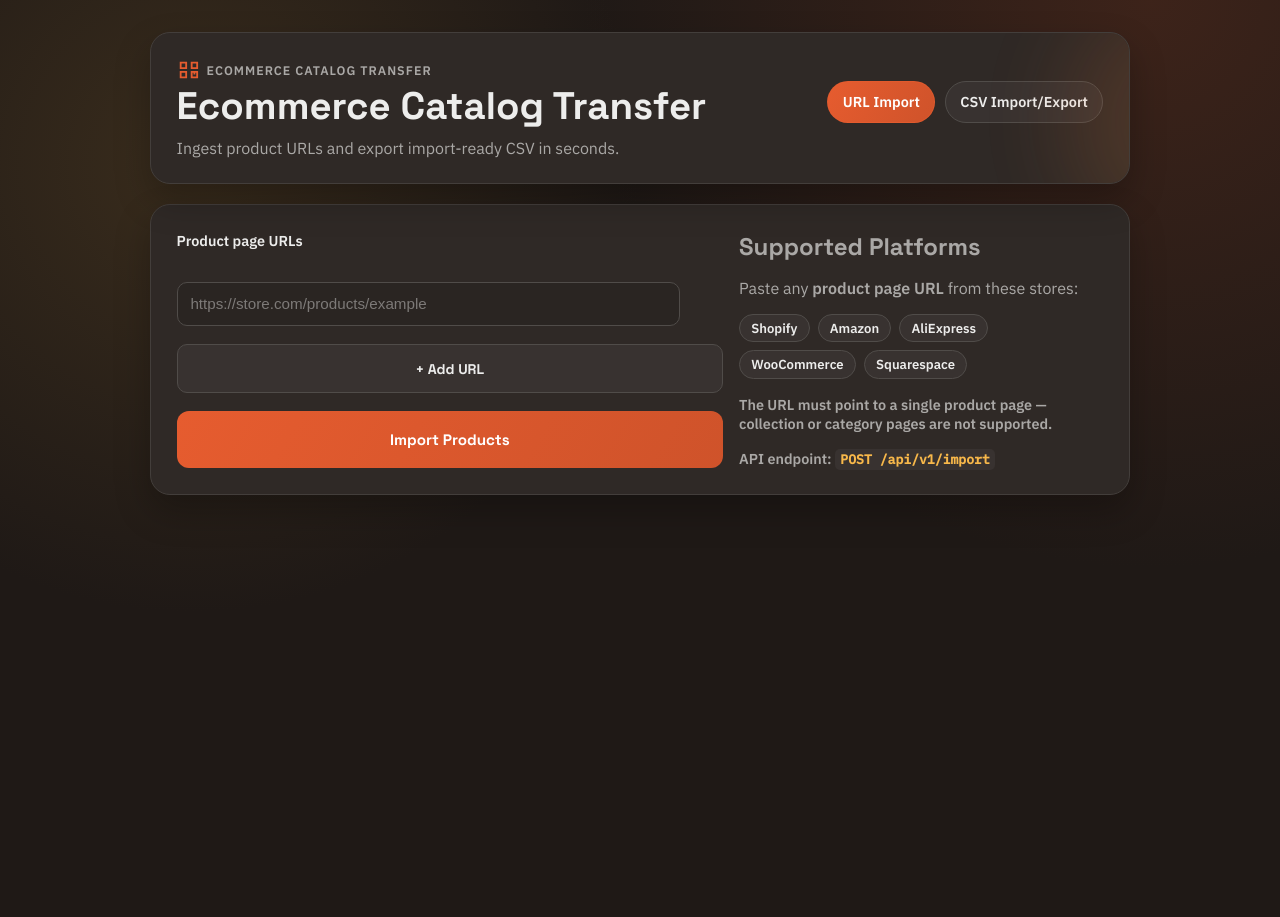
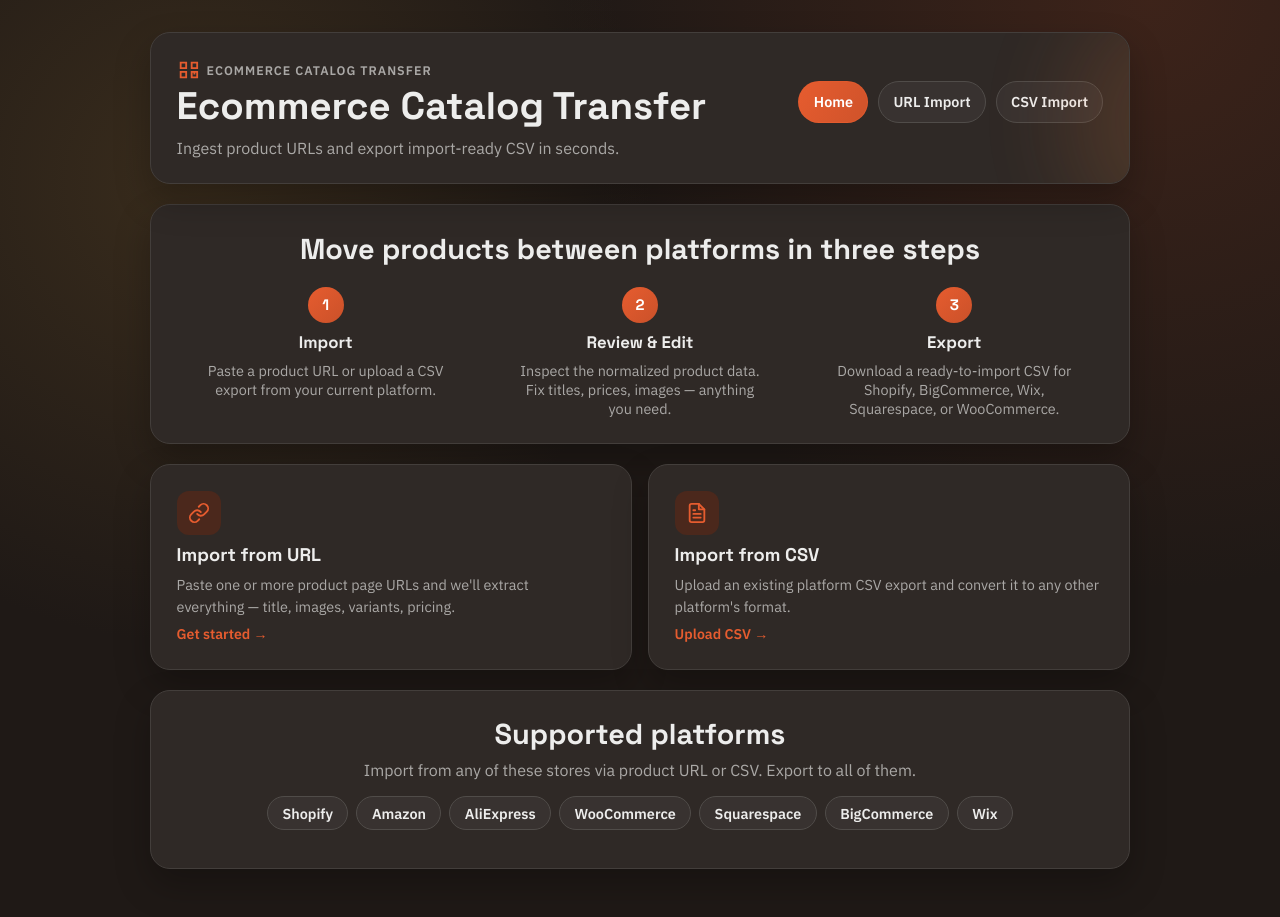
Before and after one commit to walkidni/shelfshift, a FastAPI app: page / in a window 1280 px wide. Before the commit the page ends 495 px from the top, so only its background shows below. Run offline with FastAPI, Linux system fonts and the light colour scheme.

Commit message:
feat(ui): add landing page, move URL import to /url

```diff
--- a/app/web/static/styles.css
+++ b/app/web/static/styles.css
@@ -808,6 +808,142 @@ code {
 }
 
 /* ================================================================
+   Landing page
+   ================================================================ */
+.landing-heading {
+  font-family: "Space Grotesk", sans-serif;
+  font-size: clamp(1.3rem, 2.4vw, 1.8rem);
+  text-align: center;
+  margin: 0 0 var(--sp-sm);
+}
+
+.landing-subtitle {
+  text-align: center;
+  color: var(--text-secondary);
+  margin: 0 0 var(--sp-lg);
+}
+
+/* Steps */
+.landing-value {
+  text-align: center;
+}
+
+.steps {
+  display: grid;
+  grid-template-columns: repeat(3, 1fr);
+  gap: var(--sp-lg);
+  margin-top: var(--sp-xl);
+}
+
+.step {
+  display: flex;
+  flex-direction: column;
+  align-items: center;
+  gap: var(--sp-sm);
+}
+
+.step-number {
+  display: inline-flex;
+  align-items: center;
+  justify-content: center;
+  width: 36px;
+  height: 36px;
+  border-radius: 999px;
+  font-family: "Space Grotesk", sans-serif;
+  font-weight: 700;
+  font-size: 0.95rem;
+  color: var(--text-on-primary);
+  background: linear-gradient(135deg, var(--brand-primary), color-mix(in srgb, var(--brand-primary), black 12%));
+}
+
+.step h3 {
+  font-family: "Space Grotesk", sans-serif;
+  margin: 0;
+  font-size: 1.05rem;
+}
+
+.step p {
+  margin: 0;
+  color: var(--text-secondary);
+  font-size: 0.9rem;
+  max-width: 28ch;
+}
+
+/* CTA cards */
+.landing-cards {
+  display: grid;
+  grid-template-columns: 1fr 1fr;
+  gap: var(--sp-lg);
+}
+
+.landing-card {
+  display: flex;
+  flex-direction: column;
+  align-items: flex-start;
+  gap: var(--sp-sm);
+  text-decoration: none;
+  color: var(--text-primary);
+  transition: transform 160ms ease, border-color 160ms ease, box-shadow 160ms ease;
+  cursor: pointer;
+}
+
+.landing-card:hover {
+  transform: translateY(-3px);
+  border-color: color-mix(in srgb, var(--brand-primary), transparent 40%);
+  box-shadow: 0 20px 40px rgba(0, 0, 0, 0.3);
+}
+
+.landing-card-icon {
+  display: flex;
+  align-items: center;
+  justify-content: center;
+  width: 44px;
+  height: 44px;
+  border-radius: 12px;
+  background: color-mix(in srgb, var(--brand-primary), var(--brand-ink) 78%);
+  color: var(--brand-primary);
+}
+
+.landing-card-icon svg {
+  width: 22px;
+  height: 22px;
+}
+
+.landing-card h3 {
+  font-family: "Space Grotesk", sans-serif;
+  margin: 0;
+  font-size: 1.15rem;
+}
+
+.landing-card p {
+  margin: 0;
+  color: var(--text-secondary);
+  font-size: 0.9rem;
+  line-height: 1.5;
+}
+
+.landing-card-cta {
+  margin-top: auto;
+  font-weight: 700;
+  font-size: 0.88rem;
+  color: var(--brand-primary);
+}
+
+/* Platforms section */
+.landing-platforms {
+  text-align: center;
+}
+
+.platform-tags--lg {
+  justify-content: center;
+}
+
+.platform-tags--lg .platform-tag {
+  padding: 0.4rem 0.9rem;
+  font-size: 0.9rem;
+}
+
+/* ================================================================
    Import error list
    ================================================================ */
 .import-error-list {
@@ -877,4 +1013,14 @@ code {
   .batch-product-summary {
     flex-wrap: wrap;
   }
+
+  /* Landing page mobile */
+  .steps {
+    grid-template-columns: 1fr;
+    gap: var(--sp-xl);
+  }
+
+  .landing-cards {
+    grid-template-columns: 1fr;
+  }
 }
--- a/app/web/templates/base.html
+++ b/app/web/templates/base.html
@@ -38,6 +38,13 @@
           <nav class="topnav" aria-label="Workflow pages">
             <a
               href="/"
+              class="topnav-link{% if active_page == 'home' %} is-active{% endif %}"
+              {% if active_page == 'home' %}aria-current="page"{% endif %}
+            >
+              Home
+            </a>
+            <a
+              href="/url"
               class="topnav-link{% if active_page == 'url' %} is-active{% endif %}"
               {% if active_page == 'url' %}aria-current="page"{% endif %}
             >
@@ -48,7 +55,7 @@
               class="topnav-link{% if active_page == 'csv' %} is-active{% endif %}"
               {% if active_page == 'csv' %}aria-current="page"{% endif %}
             >
-              CSV Import/Export
+              CSV Import
             </a>
           </nav>
         </div>
--- a/app/web/templates/index.html
+++ b/app/web/templates/index.html
@@ -1,79 +1,72 @@
 {% extends "base.html" %}
 
 {% block content %}
-  <section class="panel grid">
-    <form class="import-form" method="post" action="/import.url" data-export-form>
-      <label>Product page URLs</label>
-      <div class="url-input-list" data-url-input-list>
-        {% for url in form.product_urls %}
-        <div class="url-input-row" data-url-row>
-          <input
-            name="product_urls"
-            type="url"
-            placeholder="https://store.com/products/example"
-            value="{{ url }}"
-          />
-          <button type="button" class="url-remove-btn" data-action="remove-url" aria-label="Remove URL">&times;</button>
-        </div>
-        {% endfor %}
+  {# ── Value prop ──────────────────────────────────────────────── #}
+  <section class="panel landing-value">
+    <h2 class="landing-heading">Move products between platforms in&nbsp;three&nbsp;steps</h2>
+    <div class="steps">
+      <div class="step">
+        <span class="step-number">1</span>
+        <h3>Import</h3>
+        <p>Paste a product URL or upload a CSV export from your current platform.</p>
       </div>
-      <button type="button" class="url-add-btn" data-action="add-url">+ Add URL</button>
-
-      <button type="submit">Import Products</button>
-    </form>
-
-    <aside class="info">
-      <h2>Supported Platforms</h2>
-      <p>Paste any <strong>product page URL</strong> from these stores:</p>
-      <div class="platform-tags">
-        <span class="platform-tag">Shopify</span>
-        <span class="platform-tag">Amazon</span>
-        <span class="platform-tag">AliExpress</span>
-        <span class="platform-tag">WooCommerce</span>
-        <span class="platform-tag">Squarespace</span>
+      <div class="step">
+        <span class="step-number">2</span>
+        <h3>Review &amp; Edit</h3>
+        <p>Inspect the normalized product data. Fix titles, prices, images&nbsp;&mdash; anything you need.</p>
       </div>
-      <p class="api-note">The URL must point to a single product page &mdash; collection or category pages are not supported.</p>
-      <p class="api-note">API endpoint: <code>POST /api/v1/import</code></p>
-    </aside>
+      <div class="step">
+        <span class="step-number">3</span>
+        <h3>Export</h3>
+        <p>Download a ready-to-import CSV for Shopify, BigCommerce, Wix, Squarespace, or WooCommerce.</p>
+      </div>
+    </div>
   </section>
 
-  {% if editor_products_payload %}
-  {% include "_product_editor_batch.html" %}
+  {# ── CTA cards ───────────────────────────────────────────────── #}
+  <div class="landing-cards">
+    <a href="/url" class="panel landing-card">
+      <div class="landing-card-icon">
+        <svg viewBox="0 0 24 24" fill="none" stroke="currentColor" stroke-width="2" stroke-linecap="round" stroke-linejoin="round" aria-hidden="true">
+          <path d="M10 13a5 5 0 0 0 7.54.54l3-3a5 5 0 0 0-7.07-7.07l-1.72 1.71"/>
+          <path d="M14 11a5 5 0 0 0-7.54-.54l-3 3a5 5 0 0 0 7.07 7.07l1.71-1.71"/>
+        </svg>
+      </div>
+      <h3>Import from URL</h3>
+      <p>Paste one or more product page URLs and we'll extract
+        everything&nbsp;&mdash; title, images, variants, pricing.</p>
+      <span class="landing-card-cta">Get started &rarr;</span>
+    </a>
 
-  {% set export_submit_label = "Export All as CSV" %}
-  {% set export_info_heading = "Batch Export" %}
-  {% set export_info_extra = '<p class="api-note">' ~ (editor_products_payload | length) ~ ' product' ~ ('s' if editor_products_payload | length != 1 else '') ~ ' ready for export</p>' %}
-  {% include "_export_form.html" %}
-  {% elif editor_product_payload %}
-  {% include "_product_editor.html" %}
+    <a href="/csv" class="panel landing-card">
+      <div class="landing-card-icon">
+        <svg viewBox="0 0 24 24" fill="none" stroke="currentColor" stroke-width="2" stroke-linecap="round" stroke-linejoin="round" aria-hidden="true">
+          <path d="M14 2H6a2 2 0 0 0-2 2v16a2 2 0 0 0 2 2h12a2 2 0 0 0 2-2V8z"/>
+          <polyline points="14 2 14 8 20 8"/>
+          <line x1="16" y1="13" x2="8" y2="13"/>
+          <line x1="16" y1="17" x2="8" y2="17"/>
+          <polyline points="10 9 9 9 8 9"/>
+        </svg>
+      </div>
+      <h3>Import from CSV</h3>
+      <p>Upload an existing platform CSV export and convert it
+        to any other platform's format.</p>
+      <span class="landing-card-cta">Upload CSV &rarr;</span>
+    </a>
+  </div>
 
-  {% set export_submit_label = "Export Preview as CSV" %}
-  {% set export_info_heading = "Export" %}
-  {% set export_info_extra = "" %}
-  {% include "_export_form.html" %}
-  {% endif %}
-
-  {% if url_import_errors %}
-  <section class="panel error" role="alert">
-    <h2>
-      <svg class="error-icon" viewBox="0 0 20 20" fill="currentColor" aria-hidden="true"><path fill-rule="evenodd" d="M8.485 2.495c.673-1.167 2.357-1.167 3.03 0l6.28 10.875c.673 1.167-.168 2.625-1.516 2.625H3.72c-1.347 0-2.189-1.458-1.515-2.625L8.485 2.495zM10 5a.75.75 0 01.75.75v3.5a.75.75 0 01-1.5 0v-3.5A.75.75 0 0110 5zm0 9a1 1 0 100-2 1 1 0 000 2z" clip-rule="evenodd"/></svg>
-      Some URLs Failed
-    </h2>
-    <ul class="import-error-list">
-      {% for err in url_import_errors %}
-      <li><code>{{ err.url }}</code> &mdash; {{ err.detail }}</li>
-      {% endfor %}
-    </ul>
+  {# ── Supported platforms ─────────────────────────────────────── #}
+  <section class="panel landing-platforms">
+    <h2 class="landing-heading">Supported platforms</h2>
+    <p class="landing-subtitle">Import from any of these stores via product URL or CSV. Export to all of them.</p>
+    <div class="platform-tags platform-tags--lg">
+      <span class="platform-tag">Shopify</span>
+      <span class="platform-tag">Amazon</span>
+      <span class="platform-tag">AliExpress</span>
+      <span class="platform-tag">WooCommerce</span>
+      <span class="platform-tag">Squarespace</span>
+      <span class="platform-tag">BigCommerce</span>
+      <span class="platform-tag">Wix</span>
+    </div>
   </section>
-  {% endif %}
-
-  {% if error %}
-  <section class="panel error" role="alert">
-    <h2>
-      <svg class="error-icon" viewBox="0 0 20 20" fill="currentColor" aria-hidden="true"><path fill-rule="evenodd" d="M8.485 2.495c.673-1.167 2.357-1.167 3.03 0l6.28 10.875c.673 1.167-.168 2.625-1.516 2.625H3.72c-1.347 0-2.189-1.458-1.515-2.625L8.485 2.495zM10 5a.75.75 0 01.75.75v3.5a.75.75 0 01-1.5 0v-3.5A.75.75 0 0110 5zm0 9a1 1 0 100-2 1 1 0 000 2z" clip-rule="evenodd"/></svg>
-      {{ error_title }}
-    </h2>
-    <p>{{ error }}</p>
-  </section>
-  {% endif %}
 {% endblock %}
```
Also changed, not shown: app/helpers/rendering.py (+18 -0 lines), app/routers/web_url.py (+14 -9 lines), app/web/templates/url.html (added, +79 -0 lines), tests/api/test_app.py (+8 -0 lines), tests/api/test_batch_url_feature.py (+2 -2 lines).
